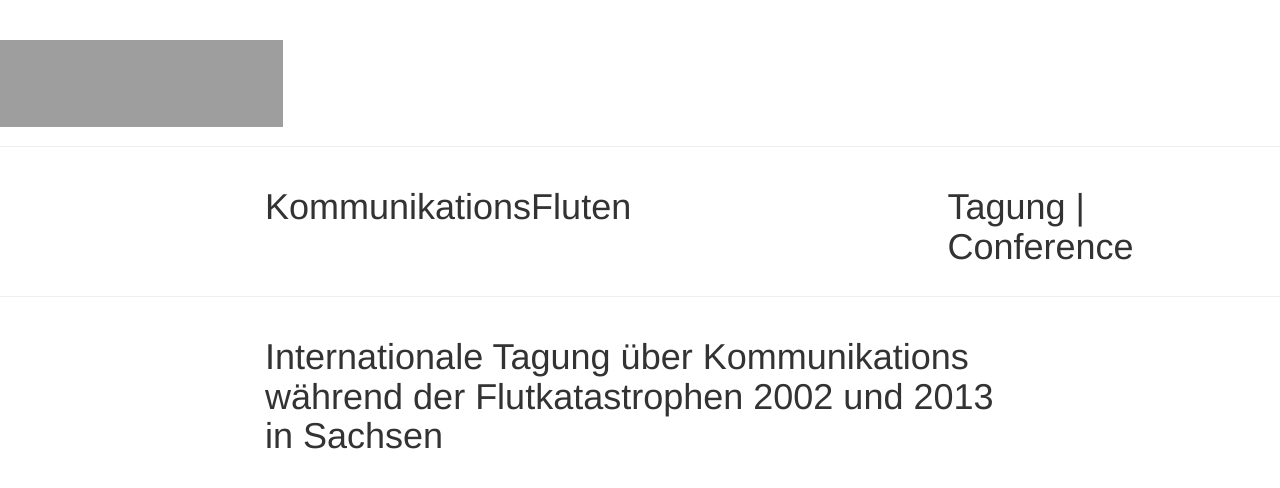
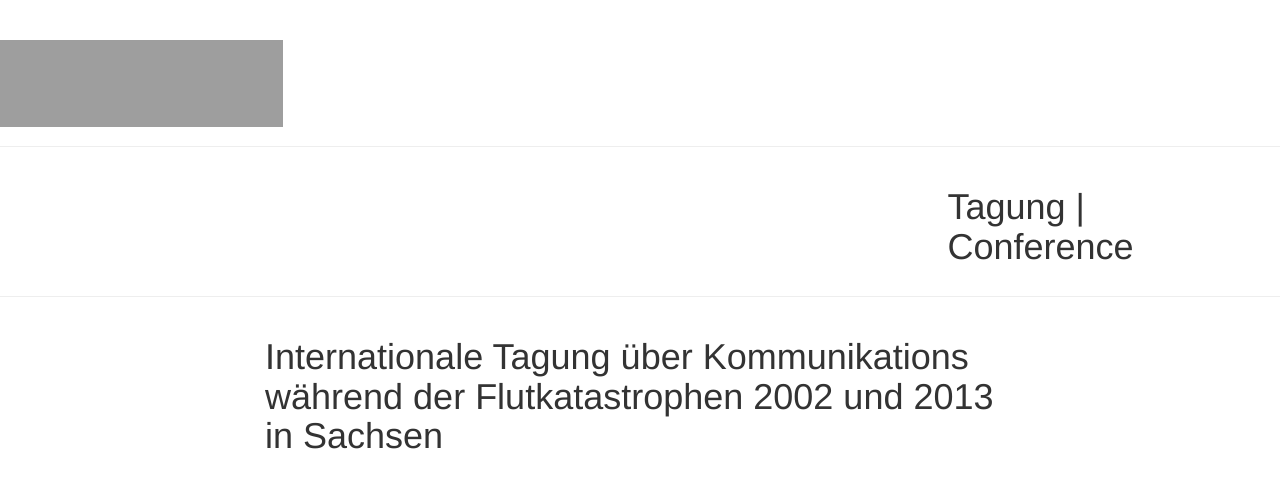
Before and after one commit to susedev/test, a Jekyll site: the page built from index.html, in a window 1280 px wide. Shown: the top 488 px of the page. Built offline with Jekyll 4.4.1, drawn with Linux system fonts in a browser that asks for light colours; nearby versions of some CDN libraries; grey boxes are pictures that could not be loaded.

Commit message:
Update home.html

```diff
--- a/_layouts/home.html
+++ b/_layouts/home.html
@@ -15,14 +15,13 @@
 <div class="container">
 
   <div class="row">
-    <div class="col-md-2">
+    <div class="col-xs-2">
     </div>
-    <div class="col-md-6">
-      <h1>KommunikationsFluten</h1>
+    <div class="col-xs-6">
     </div>
-     <div class="col-md-1">
+     <div class="col-xs-1">
     </div>
-    <div class="col-md-3">
+    <div class="col-xs-3">
       <h1>Tagung | Conference</h1>
     </div>
   </div>
```
